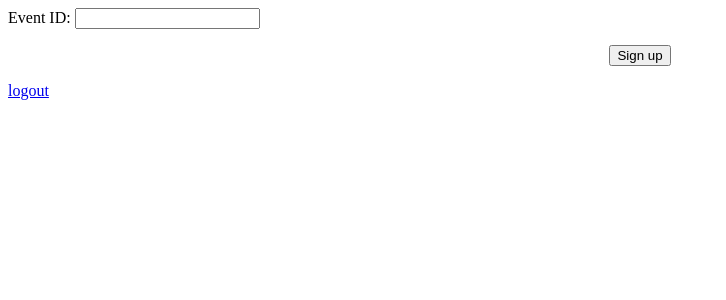
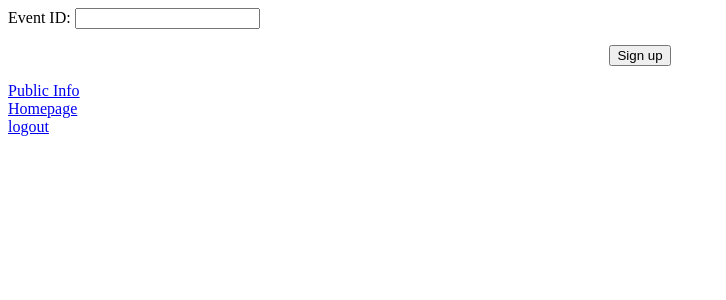
Before and after one commit to cs3038project/clubhubproject, a PHP site: page /signuppage.php in a window 1280 px wide. Shown: the top 300 px of the page, without its empty margins (0-726 px from the left). Run offline with PHP 8.4, Linux system fonts and the light colour scheme; the visitor is signed in with stand-in values (Sample User, id 1); some libraries are stand-ins or nearby versions.

Commit message:
Update signuppage.php

```diff
--- a/signuppage.php
+++ b/signuppage.php
@@ -1,4 +1,5 @@
 <!DOCTYPE HTML>
+
 <?php
 session_start();
 if (!(isset($_SESSION['login']) && $_SESSION['login'] != '')) {
@@ -7,7 +8,7 @@ if (!(isset($_SESSION['login']) && $_SESSION['login'] != '')) {
 //1. Create a database connection
 //include "connectdb.php";
 $dbhost = "localhost";
-$dbuser = "root";
+$dbuser = "";
 $dbpass = "";
 $dbname = "Clubhub";
 $mysqli = mysqli_connect($dbhost, $dbuser, $dbpass, $dbname);
@@ -62,10 +63,24 @@ if($stmt = $mysqli->prepare($query1)){
 <link rel="stylesheet" type="text/css" href="font-awesome.min.css">
 <link rel="stylesheet" type="text/css" href="style.css">
 <link rel="stylesheet" type="text/css" href="skel.css">
-</head>
+<link rel="stylesheet" type="text/css" href="style-xlarge.css">
+<meta http-equiv="content-type" content="text/html; charset=utf-8" />
+		<meta name="description" content="" />
+		<meta name="keywords" content="" />
+		<!--[if lte IE 8]><script src="js/html5shiv.js"></script><![endif]-->
+		<script src="js/jquery.min.js"></script>
+		<script src="js/skel.min.js"></script>
+		<script src="js/skel-layers.min.js"></script>
+		<script src="js/init.js"></script>
+		<noscript>
+			<link rel="stylesheet" href="css/skel.css" />
+			<link rel="stylesheet" href="css/style.css" />
+			<link rel="stylesheet" href="css/style-xlarge.css" />
+		</noscript>
+	</head>
 <body>
 
-<FORM NAME ="form1" METHOD ="POST" ACTION ="signuppage.php">
+<FORM NAME ="form1" METHOD ="POST" ACTION ="homepage.php">
 
 Event ID: <INPUT TYPE = 'TEXT' Name ='eventid'  value="<?PHP print "";?>" maxlength="20">
 
@@ -78,7 +93,17 @@ Event ID: <INPUT TYPE = 'TEXT' Name ='eventid'  value="<?PHP print "";?>" maxlen
 
 <P>
 <?PHP //print $errorMessage;?>
+<section id="three" class="wrapper style1">
+					<div class="container">
+						<header class="major special">
 
- <a href="logout.php">logout</a>  <br>
+										<a href="publicinfo.php">Public Info</a></br>
+										<a href="homepage.php">Homepage</a></br>
+										<a href="logout.php">logout</a>  <br>
+						</header>
+
+					</div>
+				</section>
+
 </body>
 </html>
```
